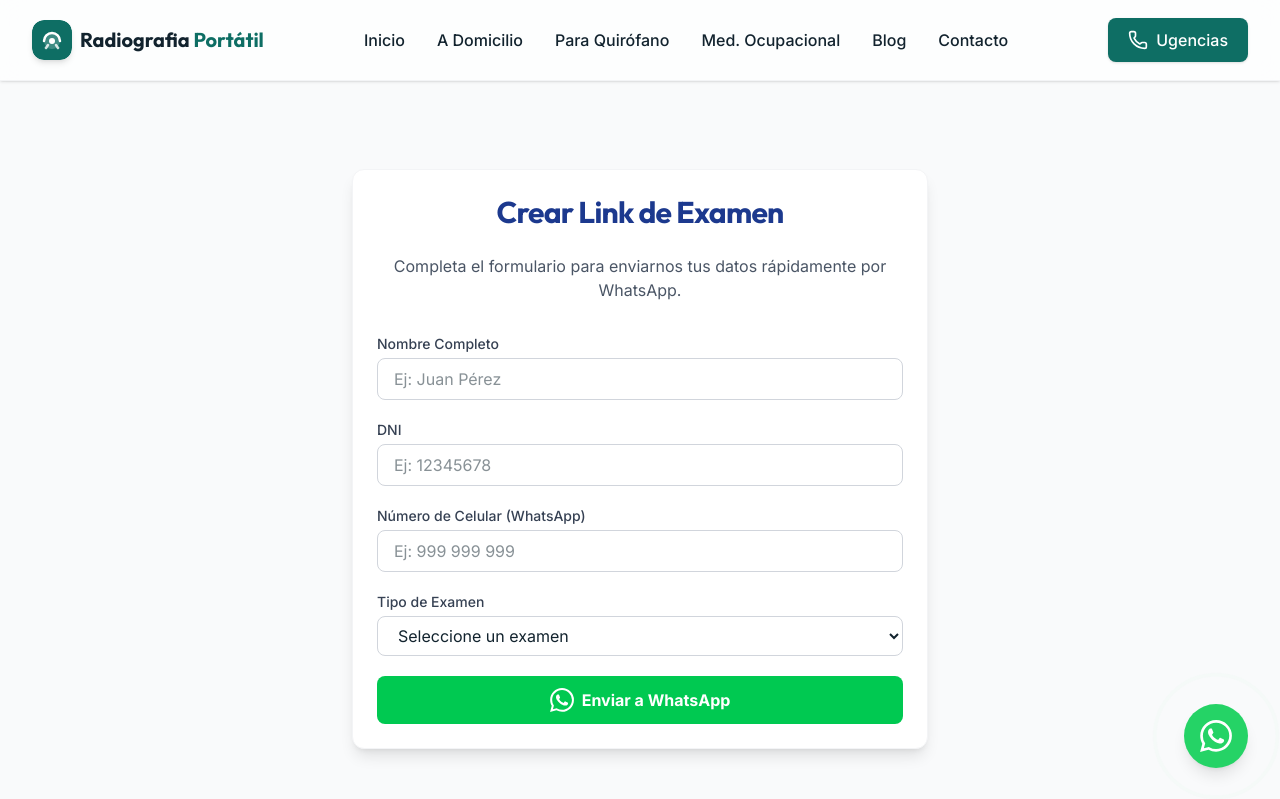
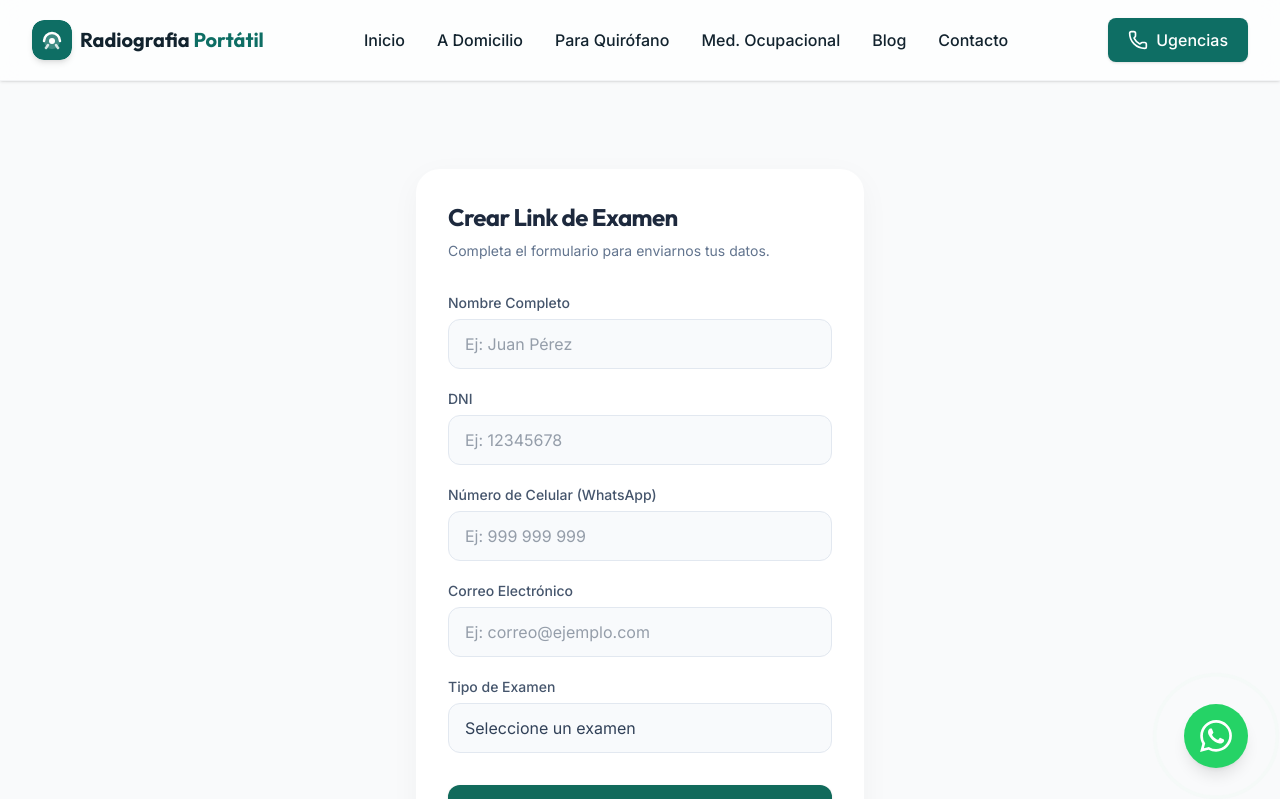
Before and after one commit to ManIA2024/radiografia_digital_a_domicilio_piura, a Next.js app: page /crear_link in a window 1280 px wide. Shown: the top 799 px of the page. Built offline with nearby package versions, Linux system fonts and the light colour scheme.

Commit message:
feat: add email field and update styles in CrearLinkForm

```diff
--- a/src/components/forms/CrearLinkForm.jsx
+++ b/src/components/forms/CrearLinkForm.jsx
@@ -7,6 +7,7 @@ const CrearLinkForm = () => {
     nombreCompleto: '',
     dni: '',
     celular: '',
+    email: '',
     tipoExamen: ''
   });
 
@@ -26,6 +27,7 @@ const CrearLinkForm = () => {
 *Nombre Completo:* ${formData.nombreCompleto}
 *DNI:* ${formData.dni}
 *Número de Celular:* ${formData.celular}
+*Email:* ${formData.email}
 *Tipo de Examen:* ${formData.tipoExamen}`;
 
     const url = `https://wa.me/${numeroWhatsApp}?text=${encodeURIComponent(mensaje)}`;
@@ -35,13 +37,13 @@ const CrearLinkForm = () => {
   };
 
   return (
-    <div className="max-w-xl mx-auto p-6 bg-white rounded-xl shadow-lg border border-gray-100 mt-10 mb-10">
-      <h2 className="text-3xl font-bold text-center text-blue-900 mb-6">Crear Link de Examen</h2>
-      <p className="text-gray-600 text-center mb-8">Completa el formulario para enviarnos tus datos rápidamente por WhatsApp.</p>
+    <div className="max-w-md mx-auto p-8 bg-white rounded-3xl shadow-[0_8px_30px_rgb(0,0,0,0.04)] mt-10 mb-10">
+      <h2 className="text-2xl font-bold text-slate-800 mb-2">Crear Link de Examen</h2>
+      <p className="text-slate-500 text-sm mb-8">Completa el formulario para enviarnos tus datos.</p>
 
       <form onSubmit={handleSubmit} className="space-y-5">
         <div>
-          <label htmlFor="nombreCompleto" className="block text-sm font-medium text-gray-700 mb-1">Nombre Completo</label>
+          <label htmlFor="nombreCompleto" className="block text-sm font-medium text-slate-600 mb-1.5">Nombre Completo</label>
           <input
             type="text"
             id="nombreCompleto"
@@ -49,13 +51,13 @@ const CrearLinkForm = () => {
             value={formData.nombreCompleto}
             onChange={handleChange}
             required
-            className="w-full px-4 py-2 border border-gray-300 rounded-lg focus:ring-2 focus:ring-blue-500 focus:border-blue-500 outline-none transition-all"
+            className="w-full px-4 py-3 bg-slate-50 border border-slate-200 rounded-xl focus:bg-white focus:ring-2 focus:ring-[#116A5B]/20 focus:border-[#116A5B] outline-none transition-all text-slate-700"
             placeholder="Ej: Juan Pérez"
           />
         </div>
 
         <div>
-          <label htmlFor="dni" className="block text-sm font-medium text-gray-700 mb-1">DNI</label>
+          <label htmlFor="dni" className="block text-sm font-medium text-slate-600 mb-1.5">DNI</label>
           <input
             type="text"
             id="dni"
@@ -63,13 +65,13 @@ const CrearLinkForm = () => {
             value={formData.dni}
             onChange={handleChange}
             required
-            className="w-full px-4 py-2 border border-gray-300 rounded-lg focus:ring-2 focus:ring-blue-500 focus:border-blue-500 outline-none transition-all"
+            className="w-full px-4 py-3 bg-slate-50 border border-slate-200 rounded-xl focus:bg-white focus:ring-2 focus:ring-[#116A5B]/20 focus:border-[#116A5B] outline-none transition-all text-slate-700"
             placeholder="Ej: 12345678"
           />
         </div>
 
         <div>
-          <label htmlFor="celular" className="block text-sm font-medium text-gray-700 mb-1">Número de Celular (WhatsApp)</label>
+          <label htmlFor="celular" className="block text-sm font-medium text-slate-600 mb-1.5">Número de Celular (WhatsApp)</label>
           <input
             type="tel"
             id="celular"
@@ -77,20 +79,34 @@ const CrearLinkForm = () => {
             value={formData.celular}
             onChange={handleChange}
             required
-            className="w-full px-4 py-2 border border-gray-300 rounded-lg focus:ring-2 focus:ring-blue-500 focus:border-blue-500 outline-none transition-all"
+            className="w-full px-4 py-3 bg-slate-50 border border-slate-200 rounded-xl focus:bg-white focus:ring-2 focus:ring-[#116A5B]/20 focus:border-[#116A5B] outline-none transition-all text-slate-700"
             placeholder="Ej: 999 999 999"
           />
         </div>
 
         <div>
-          <label htmlFor="tipoExamen" className="block text-sm font-medium text-gray-700 mb-1">Tipo de Examen</label>
+          <label htmlFor="email" className="block text-sm font-medium text-slate-600 mb-1.5">Correo Electrónico</label>
+          <input
+            type="email"
+            id="email"
+            name="email"
+            value={formData.email}
+            onChange={handleChange}
+            required
+            className="w-full px-4 py-3 bg-slate-50 border border-slate-200 rounded-xl focus:bg-white focus:ring-2 focus:ring-[#116A5B]/20 focus:border-[#116A5B] outline-none transition-all text-slate-700"
+            placeholder="Ej: correo@ejemplo.com"
+          />
+        </div>
+
+        <div>
+          <label htmlFor="tipoExamen" className="block text-sm font-medium text-slate-600 mb-1.5">Tipo de Examen</label>
           <select
             id="tipoExamen"
             name="tipoExamen"
             value={formData.tipoExamen}
             onChange={handleChange}
             required
-            className="w-full px-4 py-2 border border-gray-300 rounded-lg focus:ring-2 focus:ring-blue-500 focus:border-blue-500 outline-none transition-all bg-white"
+            className="w-full px-4 py-3 bg-slate-50 border border-slate-200 rounded-xl focus:bg-white focus:ring-2 focus:ring-[#116A5B]/20 focus:border-[#116A5B] outline-none transition-all text-slate-700 appearance-none"
           >
             <option value="" disabled>Seleccione un examen</option>
             <option value="Radiografía">Radiografía</option>
@@ -103,9 +119,9 @@ const CrearLinkForm = () => {
 
         <button
           type="submit"
-          className="w-full bg-green-500 hover:bg-green-600 text-white font-bold py-3 px-4 rounded-lg transition-colors flex items-center justify-center gap-2 mt-4"
+          className="w-full bg-[#116A5B] hover:bg-[#0e584b] text-white font-semibold py-3.5 px-4 rounded-xl transition-colors flex items-center justify-center gap-2 mt-8 shadow-sm"
         >
-          <svg xmlns="http://www.w3.org/2000/svg" className="h-6 w-6" fill="currentColor" viewBox="0 0 24 24">
+          <svg xmlns="http://www.w3.org/2000/svg" className="h-5 w-5" fill="currentColor" viewBox="0 0 24 24">
             <path d="M17.472 14.382c-.297-.149-1.758-.867-2.03-.967-.273-.099-.471-.148-.67.15-.197.297-.767.966-.94 1.164-.173.199-.347.223-.644.075-.297-.15-1.255-.463-2.39-1.475-.883-.788-1.48-1.761-1.653-2.059-.173-.297-.018-.458.13-.606.134-.133.298-.347.446-.52.149-.174.198-.298.298-.497.099-.198.05-.371-.025-.52-.075-.149-.669-1.612-.916-2.207-.242-.579-.487-.5-.669-.51-.173-.008-.371-.01-.57-.01-.198 0-.52.074-.792.372-.272.297-1.04 1.016-1.04 2.479 0 1.462 1.065 2.875 1.213 3.074.149.198 2.096 3.2 5.077 4.487.709.306 1.262.489 1.694.625.712.227 1.36.195 1.871.118.571-.085 1.758-.719 2.006-1.413.248-.694.248-1.289.173-1.413-.074-.124-.272-.198-.57-.347m-5.421 7.403h-.004a9.87 9.87 0 01-5.031-1.378l-.361-.214-3.741.982.998-3.648-.235-.374a9.86 9.86 0 01-1.51-5.26c.001-5.45 4.436-9.884 9.888-9.884 2.64 0 5.122 1.03 6.988 2.898a9.825 9.825 0 012.893 6.994c-.003 5.45-4.437 9.884-9.885 9.884m8.413-18.297A11.815 11.815 0 0012.05 0C5.495 0 .16 5.335.157 11.892c0 2.096.547 4.142 1.588 5.945L.057 24l6.305-1.654a11.882 11.882 0 005.683 1.448h.005c6.554 0 11.89-5.335 11.893-11.893a11.821 11.821 0 00-3.48-8.413Z" />
           </svg>
           Enviar a WhatsApp
```
